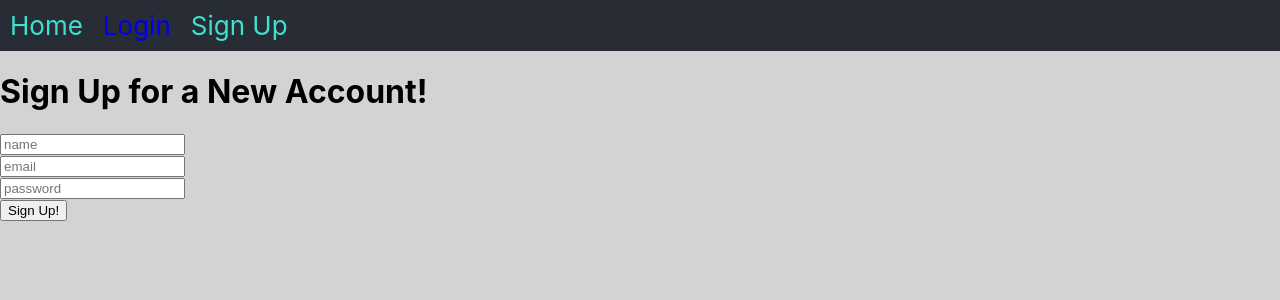
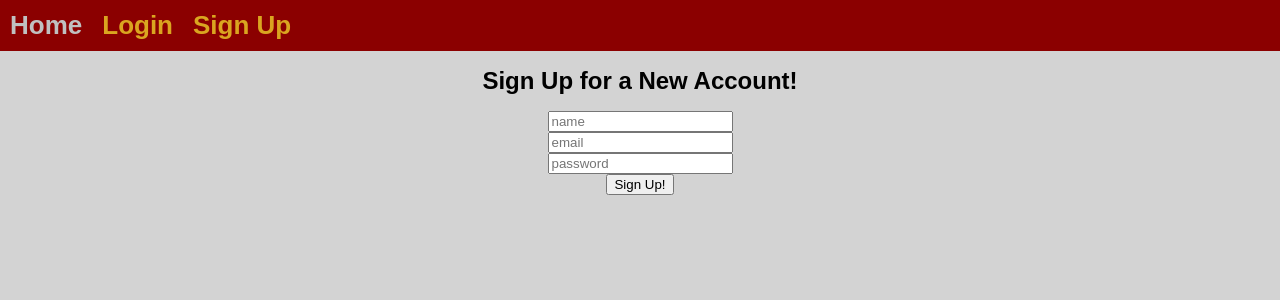
Before and after one commit to JaysonKesterson/react-final-project-frontend, a React (Create React App) app: page /signup in a window 1280 px wide. Shown: the top 300 px of the page. Built offline with nearby package versions, Linux system fonts and the light colour scheme; no server answers.

Commit message:
adding more basic styling

```diff
--- a/src/App.css
+++ b/src/App.css
@@ -11,7 +11,7 @@
 }
 
 .App-header {
-  background-color: #282c34;
+  background-color: darkred;
   min-height:5vh;
   display: flex;
   flex-direction: row;
@@ -45,31 +45,61 @@
 a:link {
   text-decoration: none;
   padding: 10px 10px;
+  text-decoration-color: lightgrey;
 }
 
 .logout {
-  text-decoration: none;
-  background-color: #282c34;
+  font: bold 11px Arial;
+  background-color: darkred;
   min-height:5vh;
   display: flex;
   flex-direction: row;
-  float: right;
+  align-items: left;
   justify-content: left;
-  font-size: 20px;
-  color: #282c34;
+  font-size: calc(10px + 2vmin);
+  color: goldenrod;
+  border: none;
+  padding-top: 10px;
 }
 
-a.active {
-  color: turquoise;
+.login {
+  text-align: center;
 }
 
+.sign-up {
+  text-align: center;
+}
+
+a:link {
+  color:goldenrod;
+}
+
+a:visited {
+  color: goldenrod;
+}
 
 a:hover {
-  color: turquoise;
+  color: silver;
+}
+
+.shake {
+  margin-left: 450px;
+}
+
+.image2 {
+  margin-left: 10px;
+}
+
+.image3 {
+  margin-left: 10px;
 }
 
 h3 {
   float:left;
+}
+
+h1 {
+  text-align: center;
 }
 
 h2 {
@@ -79,7 +109,7 @@ h2 {
 .button {
   font: bold 11px Arial;
   text-decoration: none;
-  background-color: #EEEEEE;
+  background-color: darkred;
   color: #333333;
   padding: 2px 6px 2px 6px;
   border-top: 1px solid #CCCCCC;
@@ -89,10 +119,23 @@ h2 {
 }
 
 body {
+  font: bold 12px Arial;
   background-color: lightgrey;
 }
 
+.itemcard {
+  margin-left: 30px;
+  transition: 0.3s;
+}
+
+
+.card-container {
+  margin-left: 30px;
+    padding: 2px 16px;
+}
+
 .button-center {
+  background-color: darkred;
   font: bold 11px Arial;
   text-align: center;
   text-decoration: none;
```
